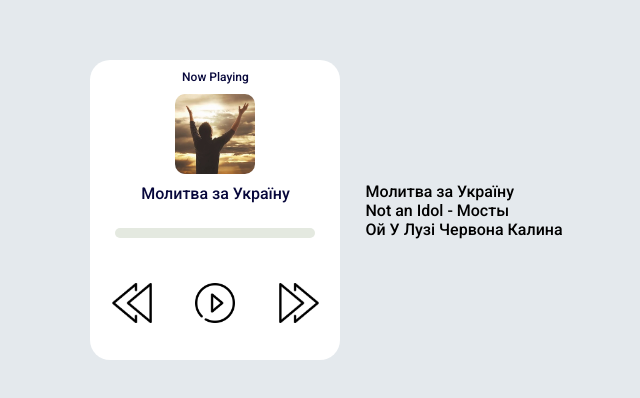
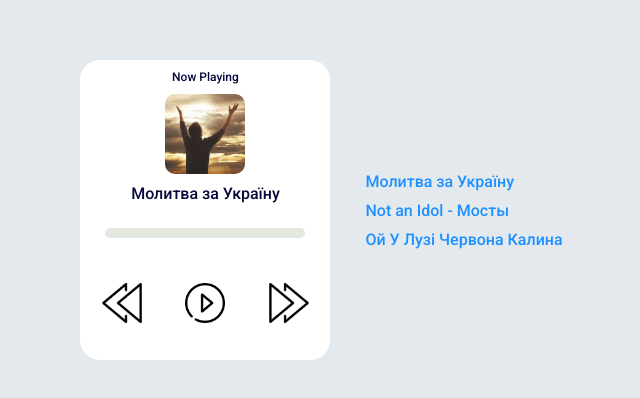
Before and after one commit to davidlakh/AUDIO__PLAYER, a plain HTML site: page index.html in a window 1280 px wide. Shown: the part 190-588 px from the top of the page, without its empty margins (326-966 px from the left). Drawn offline with Linux system fonts and the light colour scheme.

Commit message:
Update style.css

```diff
--- a/style.css
+++ b/style.css
@@ -105,6 +105,17 @@ button {
 	height: 40px;
 }
 
+.list-player_item {
+	cursor: pointer;
+	margin: 10px;
+	color: dodgerblue;
+}
+
+.list-player_item:hover {
+	transition: .3 linear;
+	color: burlywood;
+}
+
 @keyframes rotateAnimation {
 	0% {
 		transform: rotate(0);
```
